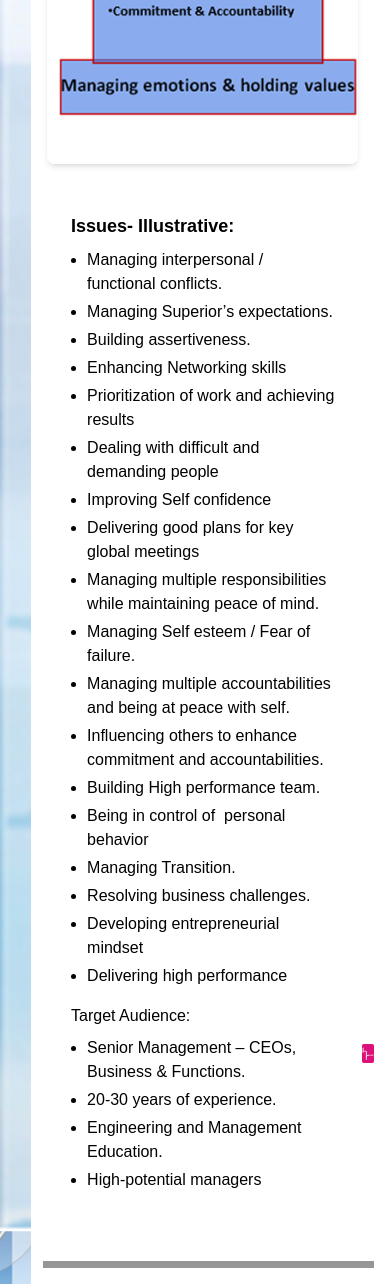
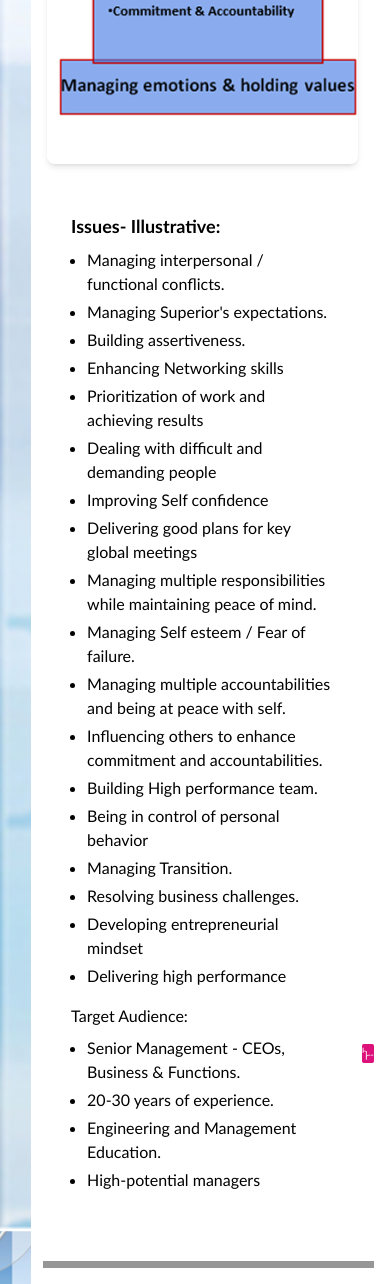
Before and after one commit to AyushSingh-Tomar/HR-C, a React (Vite) app: page / in a window 390 px wide. Shown: the part 9404-10688 px from the top of the page. Built offline with nearby package versions, Linux system fonts and the light colour scheme; a web font is replaced by a local one.

Commit message:
font calibri

```diff
--- a/src/Components/LeaderShipCoachingAndDevelopment.jsx
+++ b/src/Components/LeaderShipCoachingAndDevelopment.jsx
@@ -1,231 +1,3 @@
-// import image23 from '../assets/image23.png';
-// import React from 'react';
-// import CommonHeading from './CommonHeading';
-// import logo2 from '../assets/logo2.png';
-
-// const LeaderShipCoachingAndDevelopment = () => {
-//   const content = {
-//     left1: [
-//       '1. FMCG (Global)',
-//       '2. Multi Engineering International Company',
-//       '3. Large EPC Group',
-//       '4. Infotech',
-//       '5. Management consulting and professional services (Global)',
-//     ],
-//     left2: [
-//       'Establish ground rules: Setting ethical guidelines.',
-//       'Establish Trust and Coaching presence with Coachee.',
-//       'Communicate effectively: direct communication, listening, and questioning.',
-//       'Facilitating learning and results.',
-//       'Feedback Meetings.'
-//     ],
-//     right1: [
-//       'Managing interpersonal / functional conflicts',
-//       'Managing Superior’s expectations',
-//       'Building assertiveness',
-//       'Enhancing Networking skills',
-//       'Prioritization of work and achieving results',
-//       'Dealing with difficult and demanding people',
-//       'Improving Self confidence',
-//       'Delivering good plans for key global meetings',
-//       'Managing Self esteem / Fear of failure',
-//       'Managing multiple accountabilities and being at peace with self',
-//       'Influencing others to enhance commitment and accountabilities',
-//       'Building High performance team',
-//       'Being in control of personal behavior',
-//       'Managing Transition.',
-//       'Resolving business challenges',
-//       'Developing entrepreneurial mindset',
-//       'Delivering high performance',
-//     ],
-//     right2: [
-//       'Senior Management – CEOs / Heads of Business & Functions',
-//       '20-30 years Experience',
-//       'Engineering and Management Education.',
-//       'Hi-Potential Managers'
-//     ]
-//   };
-
-//   return (
-//     <>
-//       {/* Main Container - Relative */}
-//       <div className='relative mt-8 px-4 md:px-8 pb-[10vw] '>
-//         <CommonHeading title='Leadership Coaching & Development' />
-
-//         <div className='flex flex-col md:flex-row items-center md:items-start w-full h-auto mt-6 gap-6 mt-[5%] ml-[7%]'>
-
-//           {/* Left Section */}
-//           <div className='w-full md:w-1/3 p-6 text-left break-words'>
-//             <h2 className='font-bold text-lg'>Experienced, Certified & Trained Coaches</h2>
-//             <p className='mt-2'>Scope and Clients:</p>
-//             <p className='mt-1'>
-//               Assignments completed with 9-12 sessions over a year per coachee. Each session for about 2.5 hrs or more. Clients Include:
-//             </p>
-//             <ul className='mt-2 list-disc pl-4'>
-//               {content.left1.map((point, index) => (
-//                 <li key={index} className='mb-1'>{point}</li>
-//               ))}
-//             </ul>
-
-//             <ul className='mt-4 list-disc pl-4'>
-//               {content.left2.map((point, index) => (
-//                 <li key={index} className='mb-1'>{point}</li>
-//               ))}
-//             </ul>
-//           </div>
-
-//           {/* Image in Center */}
-//           <div className='w-full md:w-1/3 flex justify-center'>
-//             <img
-//               src={image23}
-//               alt='Leadership Coaching'
-//               className='max-w-full h-auto object-cover rounded-lg shadow-md'
-//             />
-//           </div>
-
-//           {/* Right Section */}
-//           <div className='w-full md:w-1/3 p-6 text-left break-words'>
-//             <h2 className='font-bold text-lg'>Issues – Illustrative:</h2>
-//             <ul className='mt-2 list-disc pl-4'>
-//               {content.right1.map((point, index) => (
-//                 <li key={index} className='mb-1'>{point}</li>
-//               ))}
-//             </ul>
-
-//             <p className='mt-4'>Levels and profiles:</p>
-//             <ul className='mt-2 list-disc pl-4'>
-//               {content.right2.map((point, index) => (
-//                 <li key={index} className='mb-1'>{point}</li>
-//               ))}
-//             </ul>
-//           </div>
-
-//         </div>
-
-//         {/* Logo Positioned INSIDE This Component But Out of Content */}
-//         <div className='absolute bottom-0 right-0 pr-[2vw] pb-[2vw]'>
-//           <img src={logo2} className='h-[6vw]' alt="Company Logo" />
-//         </div>
-
-//       </div>
-//     </>
-//   );
-// };
-
-// export default LeaderShipCoachingAndDevelopment;
-// import image23 from '../assets/image23.png';
-// import React from 'react';
-// import CommonHeading from './CommonHeading';
-// import logo2 from '../assets/logo2.png';
-
-// const LeaderShipCoachingAndDevelopment = () => {
-//   const content = {
-//     left1: [
-//       '1. FMCG (Global)',
-//       '2. Multi Engineering International Company',
-//       '3. Large EPC Group',
-//       '4. Infotech',
-//       '5. Management consulting and professional services (Global)',
-//     ],
-//     left2: [
-//       'Setting ethical guidelines to establish ground rules.',
-//       'Building trust and coaching presence with the coachee.',
-//       'Enhancing communication through direct interaction, active listening, and questioning.',
-//       'Facilitating learning and achieving results.',
-//       'Conducting effective feedback meetings.',
-//     ],
-//     right1: [
-//       'Handling interpersonal and functional conflicts.',
-//       'Managing superior expectations effectively.',
-//       'Developing assertiveness and confidence.',
-//       'Enhancing networking and relationship-building skills.',
-//       'Prioritizing work for optimal results.',
-//       'Navigating difficult and demanding interactions.',
-//       'Strengthening self-confidence and self-esteem.',
-//       'Delivering impactful plans for global meetings.',
-//       'Managing multiple responsibilities while maintaining peace of mind.',
-//       'Influencing others to drive accountability and commitment.',
-//       'Fostering high-performance team dynamics.',
-//       'Maintaining control over personal behavior and emotions.',
-//       'Adapting effectively to transitions.',
-//       'Overcoming business challenges strategically.',
-//       'Developing an entrepreneurial mindset.',
-//       'Achieving high performance in professional settings.',
-//     ],
-//     right2: [
-//       'Senior Management – CEOs, Business & Functional Heads.',
-//       'Professionals with 20-30 years of experience.',
-//       'Experts with backgrounds in Engineering and Management.',
-//       'High-potential managers ready for leadership growth.',
-//     ]
-//   };
-
-//   return (
-//     <>
-//       {/* Main Container - Relative */}
-//       <div className='relative mt-8 px-4 md:px-8 pb-[10vw] font-poppins'>
-//         <CommonHeading title='Leadership Coaching & Development' />
-
-//         <div className='flex flex-col md:flex-row items-center md:items-start w-full h-auto mt-6 gap-6 mt-[5%] ml-[7%]'>
-
-//           {/* Left Section */}
-//           <div className='w-full md:w-1/3 p-6 text-left break-words'>
-//             <h2 className='font-bold text-lg'>Experienced, Certified & Trained Coaches</h2>
-//             <p className='mt-2'>Scope and Clients:</p>
-//             <p className='mt-1'>
-//               Coaching assignments typically span 9-12 sessions over a year per coachee, with each session lasting approximately 2.5 hours or more. Clients include:
-//             </p>
-//             <ul className='mt-2 list-disc pl-4'>
-//               {content.left1.map((point, index) => (
-//                 <li key={index} className='mb-1'>{point}</li>
-//               ))}
-//             </ul>
-
-//             <ul className='mt-4 list-disc pl-4'>
-//               {content.left2.map((point, index) => (
-//                 <li key={index} className='mb-1'>{point}</li>
-//               ))}
-//             </ul>
-//           </div>
-
-//           {/* Image in Center */}
-//           <div className='w-full md:w-1/3 flex justify-center'>
-//             <img
-//               src={image23}
-//               alt='Leadership Coaching'
-//               className='max-w-full h-auto object-cover rounded-lg shadow-md'
-//             />
-//           </div>
-
-//           {/* Right Section */}
-//           <div className='w-full md:w-1/3 p-6 text-left break-words'>
-//             <h2 className='font-bold text-lg'>Key Challenges Addressed:</h2>
-//             <ul className='mt-2 list-disc pl-4'>
-//               {content.right1.map((point, index) => (
-//                 <li key={index} className='mb-1'>{point}</li>
-//               ))}
-//             </ul>
-
-//             <p className='mt-4'>Target Audience:</p>
-//             <ul className='mt-2 list-disc pl-4'>
-//               {content.right2.map((point, index) => (
-//                 <li key={index} className='mb-1'>{point}</li>
-//               ))}
-//             </ul>
-//           </div>
-
-//         </div>
-
-//         {/* Logo Positioned INSIDE This Component But Out of Content */}
-//         <div className='absolute bottom-0 right-0 pr-[2vw] pb-[2vw]'>
-//           <img src={logo2} className='h-[6vw]' alt="Company Logo" />
-//         </div>
-//       </div>
-//     </>
-//   );
-// };
-
-// export default LeaderShipCoachingAndDevelopment;
 import image23 from '../assets/image23.png';
 import React from 'react';
 import CommonHeading from './CommonHeading';
@@ -249,7 +21,7 @@ const LeaderShipCoachingAndDevelopment = () => {
     ],
     right1: [
       'Managing interpersonal / functional conflicts.',
-      'Managing Superior’s expectations.',
+      "Managing Superior's expectations.",
       'Building assertiveness.',
       'Enhancing Networking skills',
       'Prioritization of work and achieving results',
@@ -261,14 +33,14 @@ const LeaderShipCoachingAndDevelopment = () => {
       'Managing multiple accountabilities and being at peace with self.',
       'Influencing others to enhance commitment and accountabilities.',
       'Building High performance team.',
-      'Being in control of  personal behavior',
-       'Managing Transition.',
+      'Being in control of personal behavior',
+      'Managing Transition.',
       'Resolving business challenges.',
       'Developing entrepreneurial mindset',
       'Delivering high performance',
     ],
     right2: [
-      'Senior Management – CEOs, Business & Functions.',
+      'Senior Management - CEOs, Business & Functions.',
       ' 20-30 years of experience.',
       'Engineering and Management Education.',
       'High-potential managers',
@@ -276,14 +48,14 @@ const LeaderShipCoachingAndDevelopment = () => {
   };
 
   return (
-    <div className='relative mt-8 px-4 md:px-8 pb-[10vw] mb-[-8%]' style={{ fontFamily: 'Poppins, sans-serif' }}>
-      <h2 className='bg-[#006699] ml-[5vw] text-xl sm:text-[2vw] pl-[4vw] text-white relative z-10 flex items-center h-[3vw]' style={{ fontFamily: "Poppins, sans-serif" }}>
+    <div className='relative mt-8 px-4 md:px-8 pb-[10vw] mb-[-8%]' style={{ fontFamily: 'Calibri, sans-serif' }}>
+      <h2 className='bg-[#006699] ml-[5vw] text-xl sm:text-[2vw] pl-[4vw] text-white relative z-10 flex items-center h-[3vw]' style={{ fontFamily: "Calibri, sans-serif" }}>
       Leadership Coaching & Development
       </h2>
-      <div className='flex flex-col md:flex-row items-center md:items-start w-full h-auto mt-6 gap-6 mt-[5%] '>
+      <div className='flex flex-col md:flex-row items-center md:items-start w-full h-auto gap-6 mt-[5%] '>
 
         {/* Left Section */}
-        <div className='w-full md:w-1/3 p-6 text-left break-words'>
+        <div className='w-full md:w-1/3 p-6 text-left break-words' style={{ fontFamily: "Calibri, sans-serif" }}>
           <h2 className='font-bold text-lg'>Experienced, Certified & Trained Coaches</h2>
           <p className='mt-2'>Scope and Clients:</p>
           <p className='mt-1'>
@@ -313,7 +85,7 @@ const LeaderShipCoachingAndDevelopment = () => {
         </div>
 
         {/* Right Section */}
-        <div className='w-full md:w-1/3 p-6 text-left break-words'>
+        <div className='w-full md:w-1/3 p-6 text-left break-words' style={{ fontFamily: "Calibri, sans-serif" }}>
           <h2 className='font-bold text-lg'>Issues- Illustrative:</h2>
           <ul className='mt-2 list-disc pl-4'>
             {content.right1.map((point, index) => (
@@ -328,13 +100,10 @@ const LeaderShipCoachingAndDevelopment = () => {
             ))}
           </ul>
         </div>
-
       </div>
 
       {/* Logo Positioned INSIDE This Component But Out of Content */}
-
-        <img src={logo2} className='absolute bottom-[8%] right-0 h-[5vw]' alt="Company Logo" />
-
+      <img src={logo2} className='absolute bottom-[8%] right-0 h-[5vw]' alt="Company Logo" />
     </div>
   );
 };
```
